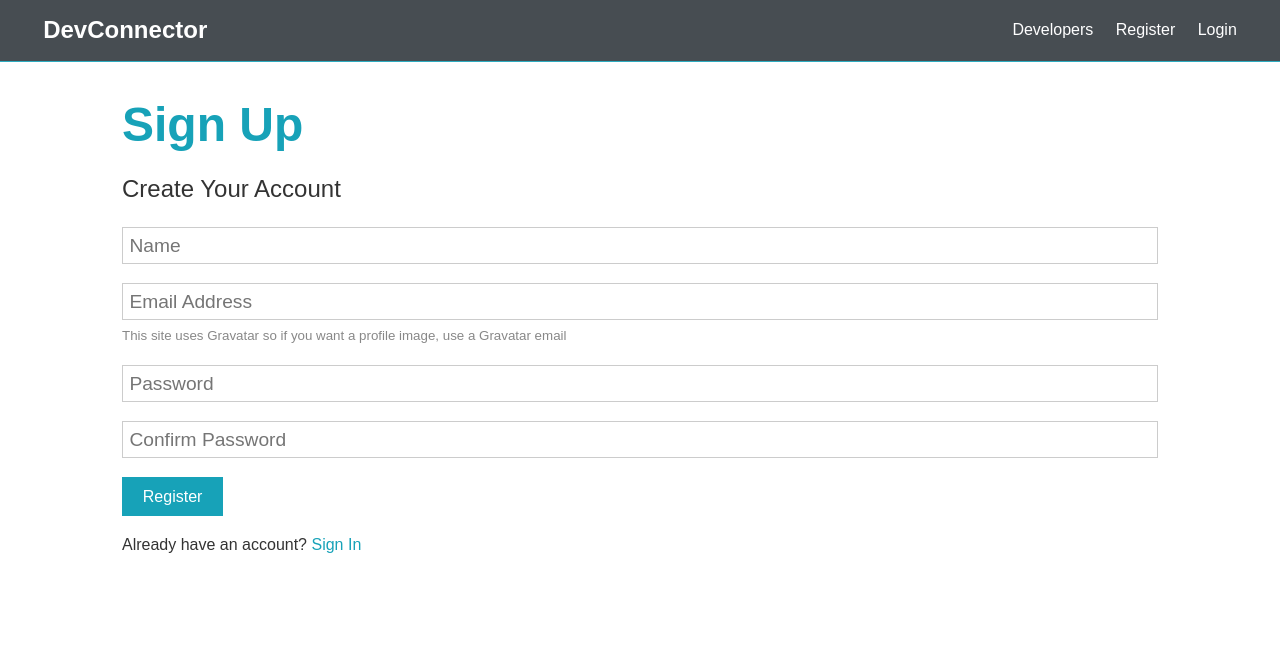
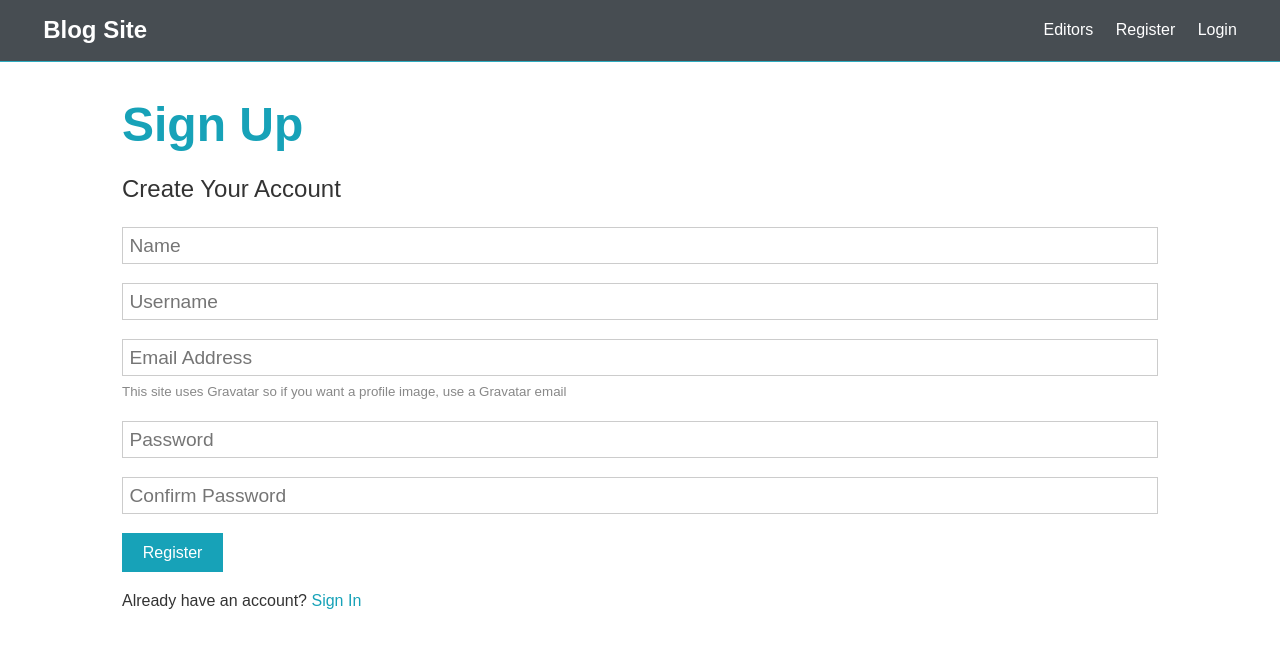
Before and after one commit to shumbaashley/BlogAppWithReact, a React (Create React App) app: page /register in a window 1280 px wide. Shown: the top 648 px of the page. Built offline with nearby package versions, Linux system fonts and the light colour scheme.

Commit message:
sign in sign up working no redux

```diff
--- a/package.json
+++ b/package.json
@@ -6,6 +6,7 @@
     "@testing-library/jest-dom": "^4.2.4",
     "@testing-library/react": "^9.5.0",
     "@testing-library/user-event": "^7.2.1",
+    "axios": "^0.21.0",
     "react": "^16.13.1",
     "react-dom": "^16.13.1",
     "react-router-dom": "^5.2.0",
@@ -31,5 +32,6 @@
       "last 1 firefox version",
       "last 1 safari version"
     ]
-  }
+  },
+  "proxy" : "http://localhost:5000"
 }
--- a/src/components/auth/Login.js
+++ b/src/components/auth/Login.js
@@ -1,17 +1,52 @@
-import React, { Fragment } from 'react'
+import React, { Fragment, useState} from 'react'
 import { Link } from 'react-router-dom'
+import axios from 'axios'
+
 
 export const Login = () => {
+
+    const [formData, setFormData] = useState({
+        email : "",
+        password : ""
+    })
+
+    const { email, password } = formData
+
+    const onChangeHandler = e => {
+        setFormData({...formData, [e.target.name] : e.target.value})
+    }
+
+    const onSubmitHandler = async (e) => {
+        e.preventDefault()
+        try {
+            const config = {
+                headers : {
+                    'Content-Type' : 'application/json'
+                }
+            }
+            const body = JSON.stringify(formData)
+
+            const res = await axios.post('http://localhost:5000/api/auth/login', body, config )
+            console.log(res.data)
+
+        } catch (error) {
+            console.log(error)
+
+        }
+    }
+
     return (
         <Fragment>
             <h1 className="large text-primary">Sign In</h1>
             <p className="lead"><i className="fas fa-user"></i> Sign into Your Account</p>
-            <form className="form" action="dashboard.html">
+            <form className="form" onSubmit={e => onSubmitHandler(e)}>
                 <div className="form-group">
                 <input
                     type="email"
                     placeholder="Email Address"
                     name="email"
+                    value={email}
+                    onChange={e => onChangeHandler(e)}
                     required
                 />
                 </div>
@@ -19,6 +54,8 @@ export const Login = () => {
                 <input
                     type="password"
                     placeholder="Password"
+                    value={password}
+                    onChange={e => onChangeHandler(e)}
                     name="password"
                 />
                 </div>
--- a/src/components/auth/Register.js
+++ b/src/components/auth/Register.js
@@ -1,21 +1,88 @@
-import React, { Fragment } from 'react'
+import React, { Fragment, useState } from 'react'
 import {Link} from 'react-router-dom'
-
+import axios from 'axios'
 
 
 export const Register = () => {
 
+const [formData, setFormData] = useState({
+    name : "",
+    username : "",
+    email : "",
+    password : "",
+    password2 : ""
+})
+
+const {name, username, email, password, password2} = formData
+
+const onChangeHandler = (e) => {
+    setFormData({...formData, [e.target.name] : e.target.value})
+}
+
+const onSubmitHandler = async (e) => {
+    e.preventDefault()
+    if (password !== password2) {
+        console.log("Passwords do not match")
+    } else {
+
+        const newUser = {
+            name,
+            username,
+            email,
+            password
+        }
+
+        try {
+            const config = {
+                headers : {
+                    'Content-Type' : 'application/json'
+                }
+            }
+
+            const body = JSON.stringify(newUser)
+
+            const res = await axios.post('http://localhost:5000/api/auth/register', body, config )
+            console.log(res.data)
+
+        } catch (error) {
+            console.log(error)
+
+        }
+    }
+
+}
 
     return (
         <Fragment>
             <h1 className="large text-primary">Sign Up</h1>
             <p className="lead"><i className="fas fa-user"></i> Create Your Account</p>
-            <form className="form" action="create-profile.html">
+            <form className="form" onSubmit={e => onSubmitHandler(e)}>
                 <div className="form-group">
-                <input type="text" placeholder="Name" name="name" required />
+                <input
+                    type="text"
+                    placeholder="Name"
+                    name="name"
+                    value={name}
+                    onChange={e => onChangeHandler(e)}
+                    required />
                 </div>
                 <div className="form-group">
-                <input type="email" placeholder="Email Address" name="email" />
+                <input
+                    type="text"
+                    placeholder="Username"
+                    name="username"
+                    value={username}
+                    onChange={e => onChangeHandler(e)}
+                    required />
+                </div>
+                <div className="form-group">
+                <input
+                    type="email"
+                    placeholder="Email Address"
+                    name="email"
+                    value={email}
+                    onChange={e => onChangeHandler(e)}
+                    required/>
                 <small className="form-text"
                     >This site uses Gravatar so if you want a profile image, use a
                     Gravatar email</small
@@ -26,6 +93,8 @@ export const Register = () => {
                     type="password"
                     placeholder="Password"
                     name="password"
+                    value={password}
+                    onChange={e => onChangeHandler(e)}
                     minLength="6"
                 />
                 </div>
@@ -34,6 +103,8 @@ export const Register = () => {
                     type="password"
                     placeholder="Confirm Password"
                     name="password2"
+                    value={password2}
+                    onChange={e => onChangeHandler(e)}
                     minLength="6"
                 />
                 </div>
--- a/src/components/layout/Landing.js
+++ b/src/components/layout/Landing.js
@@ -7,10 +7,10 @@ const Landing = () => {
             <section className="landing">
                 <div className="dark-overlay">
                     <div className="landing-inner">
-                    <h1 className="x-large">Developer Connector</h1>
+                    <h1 className="x-large">Blog Site</h1>
                     <p className="lead">
-                        Create a developer profile/portfolio, share posts and get help from
-                        other developers
+                        Create a editor profile/portfolio, share posts and get help from
+                        other editors
                     </p>
                     <div className="buttons">
                         <Link to="/register" className="btn btn-primary">Sign Up</Link>
--- a/src/components/layout/Navbar.js
+++ b/src/components/layout/Navbar.js
@@ -6,10 +6,10 @@ const Navbar = () => {
         <Fragment>
             <nav className="navbar bg-dark">
             <h1>
-                <Link to="#"><i className="fas fa-code"></i> DevConnector</Link>
+                <Link to="#"><i className="fas fa-code"></i> Blog Site </Link>
             </h1>
             <ul>
-                <li><Link to="#">Developers</Link></li>
+                <li><Link to="#">Editors</Link></li>
                 <li><Link to="/register">Register</Link></li>
                 <li><Link to="/login">Login</Link></li>
             </ul>
```
Also changed, not shown: 1 other file (tests, documents, lock files or other folders).
